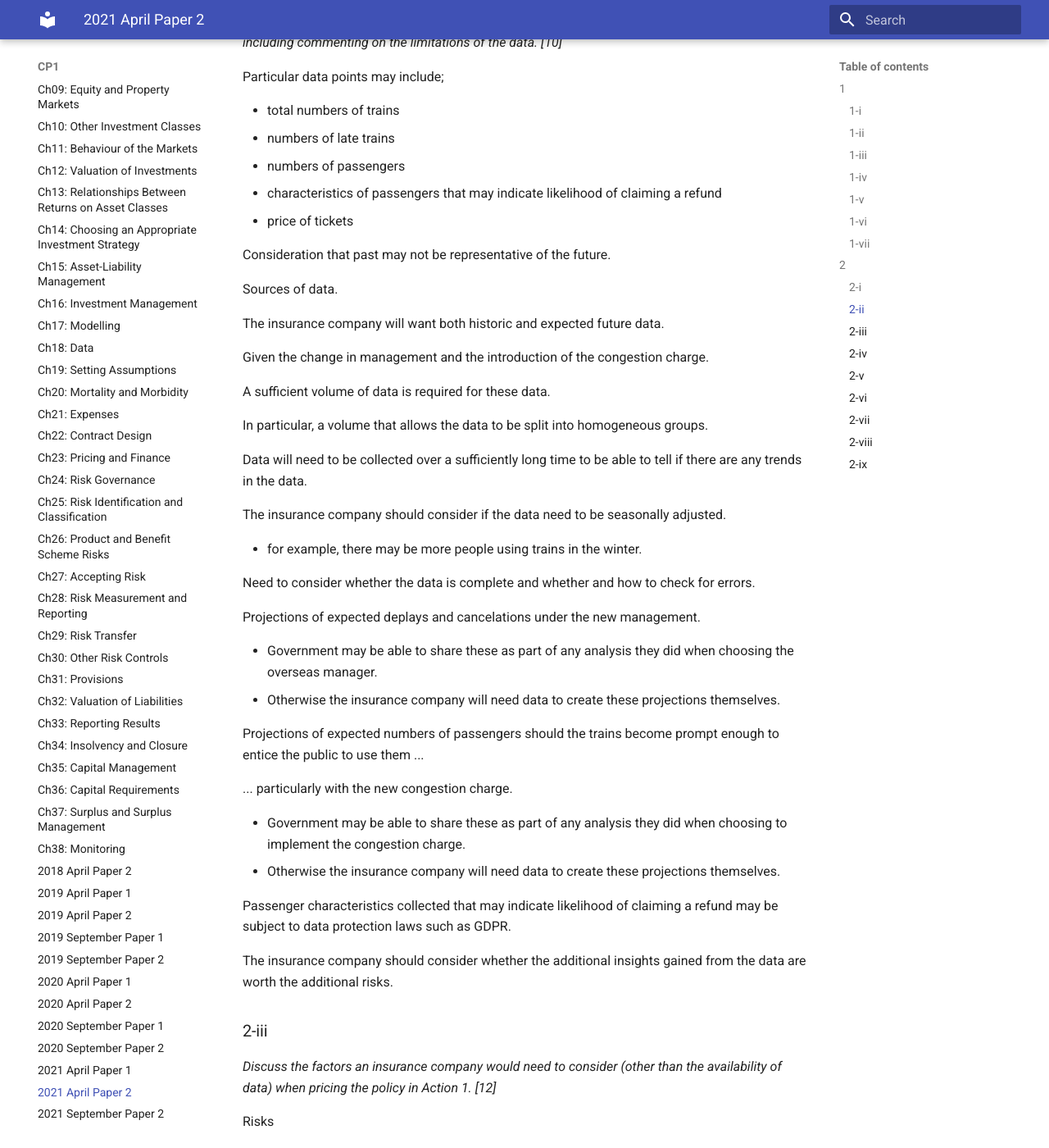
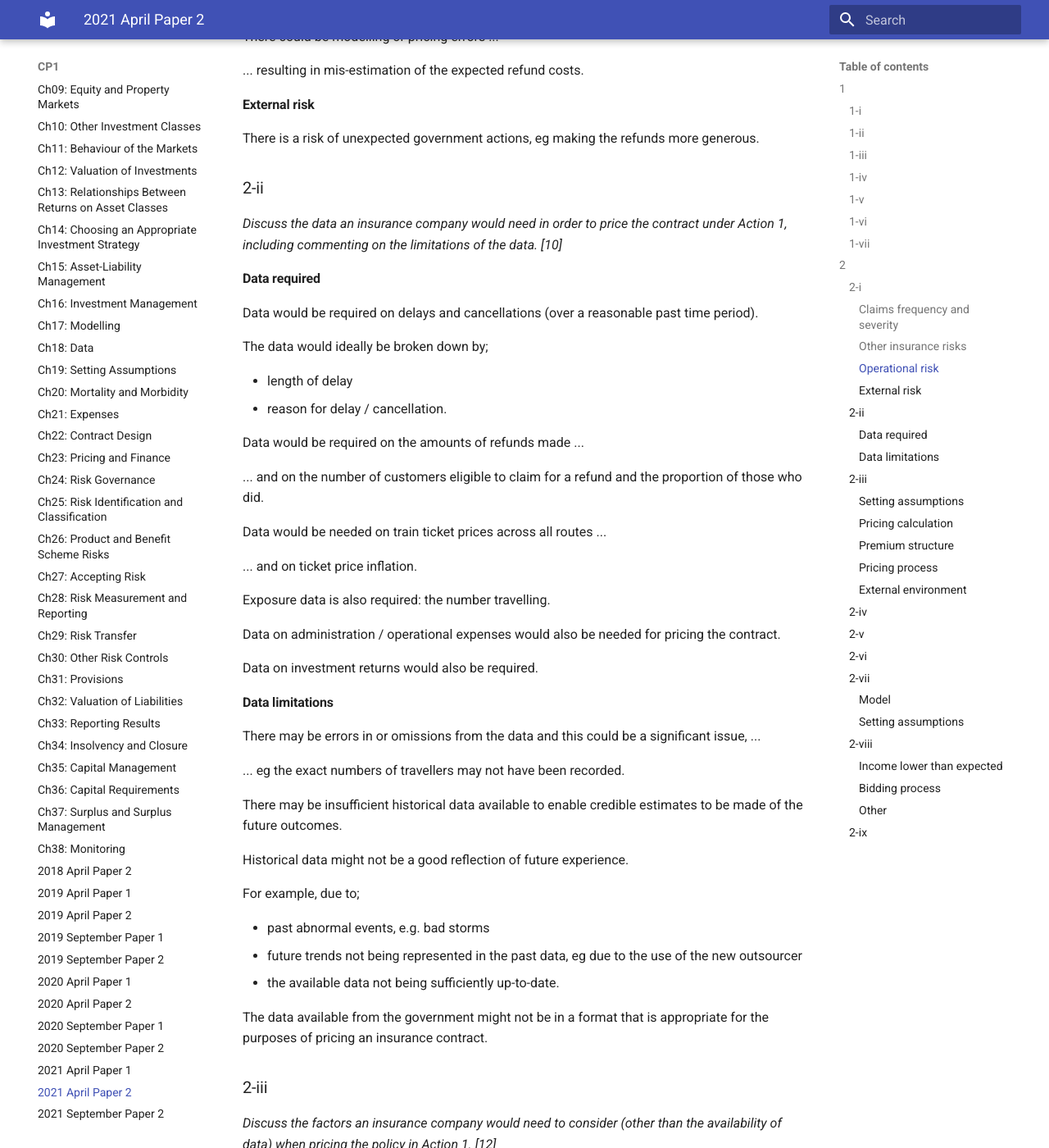
Before and after one commit to samthorold/scribbles, an MkDocs documentation site: the page built from docs/40-2021-04-02.md, in a window 1280 px wide and 1400 px high, scrolled down 6515 px. Shown: the whole window at 82% size. Built offline with MkDocs 1.6.1 and Material for MkDocs 9.7.7, drawn with Linux system fonts in a browser that asks for light colours; some of the changed text lies outside the part shown.

Commit message:
2021-04-02 Marking

```diff
--- a/docs/40-2021-04-02.md
+++ b/docs/40-2021-04-02.md
@@ -58,33 +62,22 @@ Modelling
 
 *Describe the roles that the regulatory authorities may have in respect of the launch and ongoing management of LifeCo’s new product. [5]*
 
-Functions of a regulator
+pricing, including setting charges / fees applied under the product ...
 
-- Influencing and reviewing government policy
-- Vetting and registering firms and individuals authorised to conduct business
-- Supervising the prudential management of financial organisations
-- Enforcing regulations
-- Providing information to consumers and the public
+... eg imposing a maximum cap on charges / fees in order to be fair to customers
 
-Areas addressed by regulation
+product design - eg requiring a minimum level of benefits to be provided
 
-- Information asymmetry
-    - Occur when one party has relevant information and another party does not
-    - Can lead to anti-selection
-    - Asymmetries are exacerbated by the complex and long-term nature of financial products
-    - Mitigation tools include
-    - Disclosure of information in plain language
-    - Chinese walls
-    - Cooling off periods
-    - Whistle blowing
-- Maintain confidence
-    - Danger that problems in one area of the financial system spread
-    - Mitigation tools include
-    - Checks on capital adequacy of providers
-    - Ensuring practitioners are competent and act with integrity
-    - Industry compensation schemes
-    - Ensuring orderly and transparent markets
-    - Stock exchange requirements
+underwriting / rating factors - eg not permitting different premium rates by gender
+
+the sales process - in order to protect potentially vulnerable customers ...
+
+... including requiring a "cooling-off period" to help ensure that policyholders understand the product they have purchased
+
+reserving - eg prescribing the reserving basis
+capital requirements - eg setting stress tests for capital requirement scenarios
+
+investment - eg restricting the types of asset that can be held.
 
 ### 1-iv
 
@@ -142,22 +135,20 @@ Reinsurance
 
 *Discuss the level and cover of benefits that LifeCo could offer to policyholders who have stopped paying premiums. [4]*
 
-Benefits capped at premiums paid in
+The company would need to ensure that any benefits paid were fair to those leaving as well as to those remaining.
 
-No benefits
+If the policyholder wishes to continue cover, this could be provided at a lower level ...
 
-- contract could stipulate that cover ceases when benefits are no longer paid.
-- reputational risk of being seen to cease cover for those in need
-- risk this is not standard market practice and LifeCo loses business to competitors
+... eg covering only a proportion of the costs.
 
-Something inbetween
+Alternatively, a surrender value could be paid with no continuation of cover ...
 
-- LifeCo could still provide cover but at an amount lower than the benefits paid in
-- helping to cover the cost of claims on policies that are not generating premiums
+... eg a refund of premiums paid.
 
-Regulation may stipulate this given regulation is tight in the country
+The insurance company would also consider;
 
-and so LifeCo will have to provide the level and cover of benefits that regulation states.
+- any regulatory requirements relating to discontinuance benefits or changing policy terms
+- if competitors launch similar products, what they are offering on discontinuance.
 
 ### 1-vii
 
@@ -207,113 +198,144 @@ and so LifeCo will have to provide the level and cover of benefits that regulati
 
 *Outline the risks of Action 1 from an insurance company’s viewpoint. [5]*
 
-- Premium too low to cover the refunds paid and the insurer loses money
-- Actual refunds greater than expected
+#### Claims frequency and severity
 
+The key risk is having to pay out a higher number of refunds than expected ...
 
+... as a result of there being more cancellations or delays.
+
+This could occur, for example, due to poor weather.
+
+There is also the risk of a higher average claims amount than expected, eg if the length of delays worsens ...
+
+... and the risk of ticket price increases being higher than expected.
+
+#### Other insurance risks
+
+Expense risk: administration costs could be higher than expected.
+
+Exposure risk: there could be a higher than expected volume of people travelling by trains.
+
+#### Operational risk
+
+Errors and other operational issues could arise in relation to the administration of this policy ...
+
+... since the insurance company has no experience of this type of product.
+
+There could be modelling or pricing errors ...
+
+... resulting in mis-estimation of the expected refund costs.
+
+#### External risk
+
+There is a risk of unexpected government actions, eg making the refunds more generous.
 
 ### 2-ii
 
 *Discuss the data an insurance company would need in order to price the contract under Action 1, including commenting on the limitations of the data. [10]*
 
-Particular data points may include;
+#### Data required
 
-- total numbers of trains
-- numbers of late trains
-- numbers of passengers
-- characteristics of passengers that may indicate likelihood of claiming a refund
-- price of tickets
+Data would be required on delays and cancellations (over a reasonable past time period).
 
-Consideration that past may not be representative of the future.
+The data would ideally be broken down by;
 
-Sources of data.
+- length of delay
+- reason for delay / cancellation.
 
-The insurance company will want both historic and expected future data.
+Data would be required on the amounts of refunds made ...
 
-Given the change in management and the introduction of the congestion charge.
+... and on the number of customers eligible to claim for a refund and the proportion of those who did.
 
-A sufficient volume of data is required for these data.
+Data would be needed on train ticket prices across all routes ...
 
-In particular, a volume that allows the data to be split into homogeneous groups.
+... and on ticket price inflation.
 
-Data will need to be collected over a sufficiently long time to be able to tell if there are any trends in the data.
+Exposure data is also required: the number travelling.
 
-The insurance company should consider if the data need to be seasonally adjusted.
+Data on administration / operational expenses would also be needed for pricing the contract.
 
-- for example, there may be more people using trains in the winter.
+Data on investment returns would also be required.
 
-Need to consider whether the data is complete and whether and how to check for errors.
+#### Data limitations
 
-Projections of expected deplays and cancelations under the new management.
+There may be errors in or omissions from the data and this could be a significant issue, ...
 
-- Government may be able to share these as part of any analysis they did when choosing the overseas manager.
-- Otherwise the insurance company will need data to create these projections themselves.
+ ... eg the exact numbers of travellers may not have been recorded.
 
-Projections of expected numbers of passengers should the trains become prompt enough to entice the public to use them ...
+There may be insufficient historical data available to enable credible estimates to be made of the future outcomes.
 
-... particularly with the new congestion charge.
+Historical data might not be a good reflection of future experience.
 
-- Government may be able to share these as part of any analysis they did when choosing to implement the congestion charge.
-- Otherwise the insurance company will need data to create these projections themselves.
+For example, due to;
 
-Passenger characteristics collected that may indicate likelihood of claiming a refund may be subject to data protection laws such as GDPR.
+- past abnormal events, e.g. bad storms
+- future trends not being represented in the past data, eg due to the use of the new outsourcer
+- the available data not being sufficiently up-to-date.
 
-The insurance company should consider whether the additional insights gained from the data are worth the additional risks.
+The data available from the government might not be in a format that is appropriate for the purposes of pricing an insurance contract.
 
 ### 2-iii
 
 *Discuss the factors an insurance company would need to consider (other than the availability of data) when pricing the policy in Action 1. [12]*
 
-Risks
+#### Setting assumptions
 
-Practicalities
+Having analysed the data, the insurance company needs to consider how refund claim rates might change going forwards.
 
-Risk management and control options
+In particular, it needs to determine how claim rates might be impacted by the introduction of the new maintenance company.
 
-- including costs
+In order to determine an appropriate expense assumption, the insurance company needs to consider how it will administer the new product, including the extent to which a new admin system is needed.
 
-Expert advice costs
+It will need to consider all the other expenses incurred in pricing and managing the product ...
 
-The extent the data represents expected future experience
+... eg investment expenses.
 
----
+The insurance company will also have to consider how it will claw back the set-up costs for the new contract, which are likely to be considerable; over what period these should be spread within the pricing.
 
-- Tax
-- Commission
-- Cost of capital
-- Contingency margins
-- Options and guarantees
-- Provisioning bases
-- Experience rating
-- Investment outcome
-- Reinsurance costs
+The company needs to consider how it will allow in the pricing for the likelihood of refund amounts increasing, in line with ticket price inflation.
 
-The price of benefits is the amount that can be charged under a particular set of market conditions and may be different from the cost. Influencing factors include
+It needs to consider how premiums will be invested ...
 
-- Distribution channels used
-- Level of competition
-- Approach to expense and profit loadings taken
-- Provider may have a captive market that is not price sensitive
+... and what returns are likely to be achieved on those assets.
+
+#### Pricing calculation
+
+The insurance company needs to decide its profit target for this product.
+
+It needs to decide what return on capital is required from shareholders, particularly if additional capital has to be raised.
+
+The insurance company will also have to consider how it will set the following components of the pricing calculation;
+
+- allowance for taxation, if relevant
+- deduction for the cost of holding provisions and solvency capital requirements
+- deduction for the cost of reinsurance, if this is to be used.
+
+#### Premium structure
+
+If premiums are paid on a regular basis, the insurance company needs to consider whether they will be reviewable or whether they would be guaranteed for a longer period.
+
+#### Pricing process
+
+The insurance company needs to consider whether it can adapt an existing model in order to perform the pricing, or whether it needs to purchase or build a new one.
+
+It needs to consider whether it has sufficient in-house pricing expertise for this unusual contract ...
+
+... or whether it will need to use experts / advisers.
+
+#### External environment
+
+The insurance company needs to consider whether there is any competition for providing this contract.
+
+It needs to consider whether there are any impending regulatory or legislative changes that would impact the pricing of the product ...
+
+... and whether there are any regulatory restrictions on how the premium could be invested, which impacts the investment assumption.
 
 ### 2-iv
 
 *Describe the risk management tools available to an insurance company should it offer a contract under Action 1. [7]*
 
-Management controls
 
-data recording
-accounting and auditing
-monitoring of liabilities
-options and guarantees.
-Underwriting at the proposal stage and claims controls
-
-reasons for underwriting
-purpose of claims controls
-Reinsurance
-Diversification
-how to achieve
-Alternative risk transfer
-advantages
 
 ### 2-v
 
@@ -321,11 +343,19 @@ advantages
 
 Liability matching
 
-Diversification
+- nature i.e. infl-linked
+- term i.e. received for 10 years which may be close to scheme's duration
+- currency i.e. domestic
 
-Higher expected return for the level of risk
+The expected return on the investment could be very attractive.
 
-Advantageous tax treatment
+The investment could give good diversification from other assets held.
+
+It could fit with the scheme’s investment objectives, eg wanting more infrastructure exposure.
+
+There could be tax (or other government) incentives to purchase it.
+
+There may be a lack of other good investment opportunities available at present.
 
 ### 2-vi
 
@@ -335,14 +365,22 @@ Adv
 
 - Simple and easy to understand and communicate
 - Easily made consistent with the basis used to value pension scheme's liabilities.
+- It is unlikely that there will be an observable market value, so this method might be the only reasonable option.
 
 Dis
 
-- Very dependent on the discount rate used to find the present value of projected future cashflows
+- Very dependent on a suitable discount rate used to find the present value of projected future cashflows.
+- Projecting the future asset proceeds is subjective, requiring numerous assumptions.
 
 ### 2-vii
 
 *Discuss the issues that the pension scheme will need to consider in determining the cashflows to value the future traffic charge rights under Action 2. [6]*
+
+#### Model
+
+#### Setting assumptions
+
+---
 
 Frequency of chasflows
 
@@ -362,12 +400,24 @@ The amount of the cashflows
 
 *Discuss the risks the pension scheme should consider before submitting a bid under Action 2. [8]*
 
-PNEFCPB
+#### Income lower than expected
+
+#### Bidding process
+
+#### Other
+
+Operational
+
+Political
+
+Liquidity
+
+External
 
 ### 2-ix
 
 *Suggest how the government could evaluate whether the package of proposals is a success. [3]*
 
-Number of delayed trains before and after the new management company.
+Financial
 
-Survey citizens for their views on the travel situation.
+Non-financial
```
Also changed, not shown: other parts of docs/40-2021-04-02.md (+7 -3 lines).
